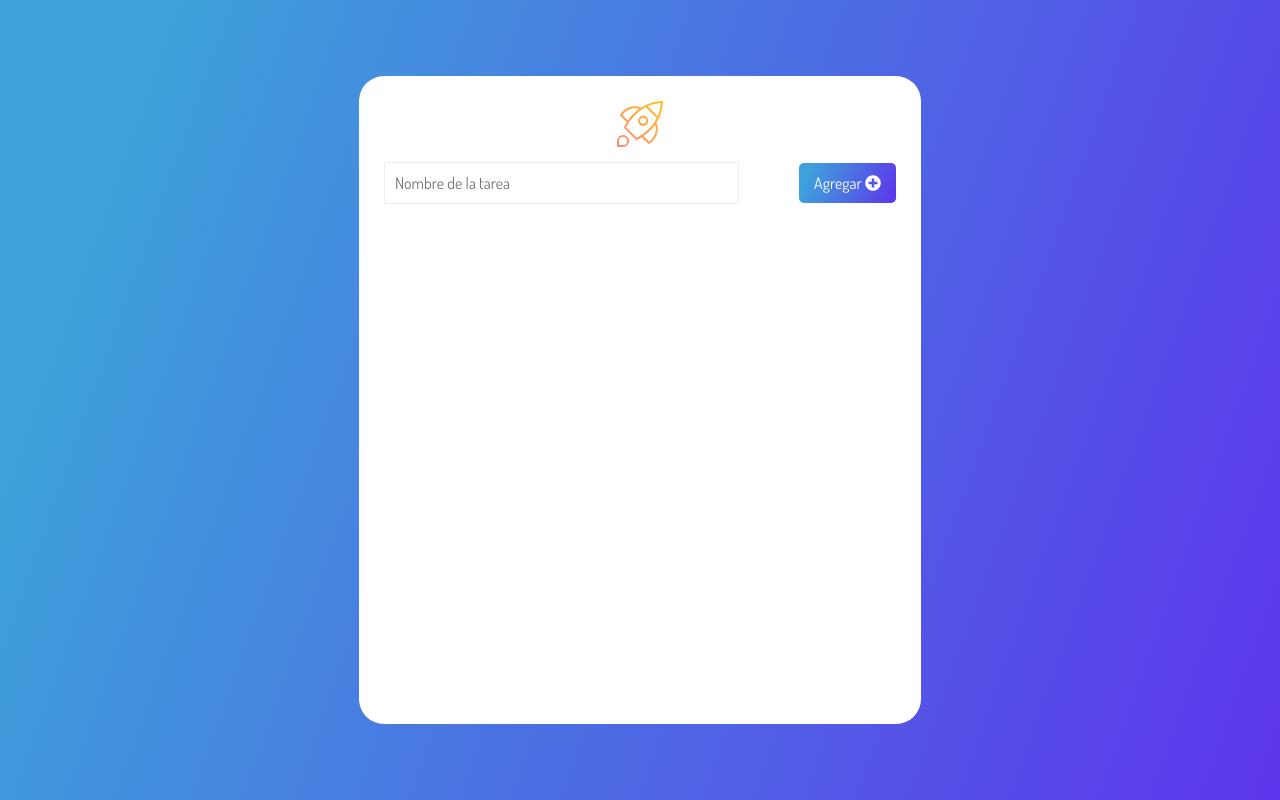
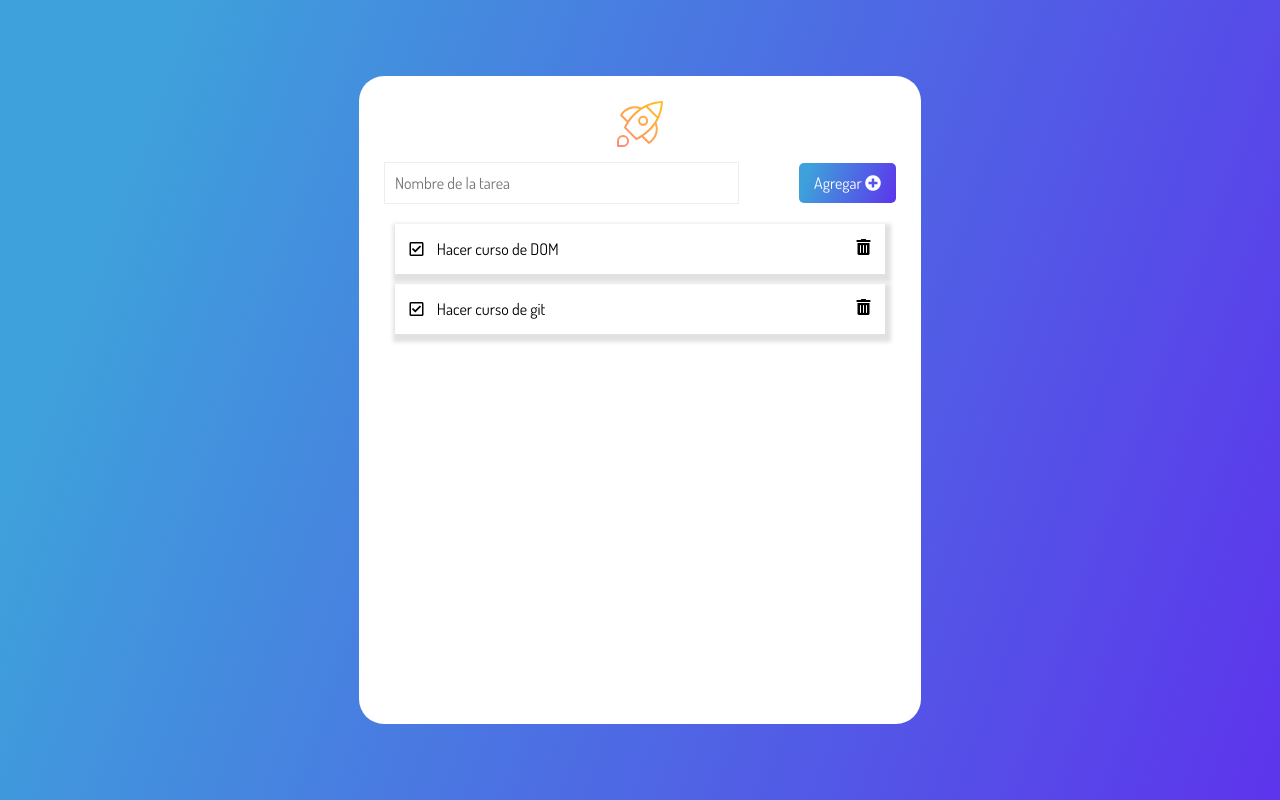
Before and after one commit to logan20andy/DOMjs, a plain HTML site: page index.html in a window 1280 px wide. Drawn offline with Linux system fonts and the light colour scheme.

Commit message:
clase 01 terminado

```diff
--- a/index.html
+++ b/index.html
@@ -36,7 +36,21 @@
             </button>
           </form>
         </div>
-        <ul class="cardsList" data-list>
+        <ul class="cardsList">
+          <li class="card">
+            <div>
+              <i class="far fa-check-square icon"></i>
+              <span class="task">Hacer curso de DOM</span>
+            </div>
+            <i class="fas fa-trash-alt trashIcon icon"></i>
+          </li>
+          <li class="card">
+            <div>
+              <i class="far fa-check-square icon"></i>
+              <span class="task">Hacer curso de git</span>
+            </div>
+            <i class="fas fa-trash-alt trashIcon icon"></i>
+          </li>
         </ul>
       </div>
     </main>
```
